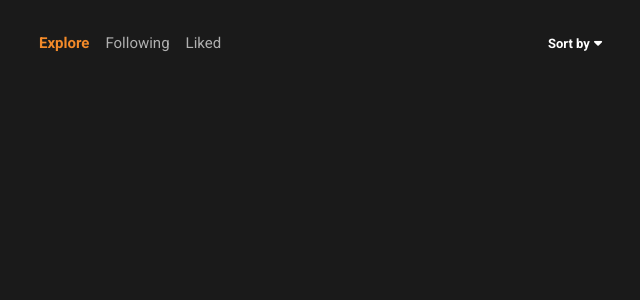
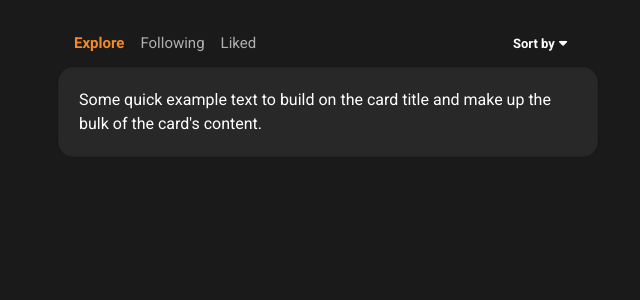
Before and after one commit to zimmoc/tastehub, a React (Create React App) app: page / in a window 1280 px wide. Shown: the top 300 px of the page, without its empty margins (312-952 px from the left). Built offline with nearby package versions, Linux system fonts and the light colour scheme.

Commit message:
Add axios pkg and defaults

```diff
--- a/src/App.js
+++ b/src/App.js
@@ -2,6 +2,7 @@ import './App.css';
 import { Route, Switch } from 'react-router-dom';
 import HomePage from './pages/HomePage';
 import css from './styles/App.module.css';
+import './api/axiosDefaults';
 
 function App() {
   return (
--- /dev/null
+++ b/src/api/axiosDefaults.js
@@ -0,0 +1,5 @@
+import axios from 'axios';
+
+axios.defaults.baseURL = 'https://tastehub-drf-6b3e52885b64.herokuapp.com/';
+axios.defaults.headers.post['Content-Type'] = 'multipart/form-data';
+axios.defaults.withCredentials = true;
--- a/src/components/feed/Feed.js
+++ b/src/components/feed/Feed.js
@@ -1,8 +1,14 @@
 import React from 'react';
 import TopBar from './TopBar';
+import Post from './posts/Post';
 
 function Feed() {
-  return <TopBar />;
+  return (
+    <>
+      <TopBar />
+      <Post />
+    </>
+  );
 }
 
 export default Feed;
--- a/src/components/feed/TopBar.js
+++ b/src/components/feed/TopBar.js
@@ -1,11 +1,13 @@
 import React from 'react';
-import css from '../../styles/Feed.module.css';
+import css from '../../styles/TopBar.module.css';
 import { Col, Container, Row, Navbar, Nav } from 'react-bootstrap';
 import { NavLink } from 'react-router-dom';
 
 function TopBar() {
   return (
-    <Col md={{ span: 6, offset: 3 }} fixed="top">
+    <Container>
+      <Row>
+        <Col md={{ span: 6, offset: 3 }}>
           <Navbar>
             <Container>
               <Nav className="mr-auto text-left">
@@ -34,6 +36,8 @@ function TopBar() {
             </Container>
           </Navbar>
         </Col>
+      </Row>
+    </Container>
   );
 }
 
--- /dev/null
+++ b/src/components/feed/posts/Post.js
@@ -0,0 +1,24 @@
+import React from 'react';
+import { Col, Card, Container, Row } from 'react-bootstrap';
+import css from '../../../styles/Post.module.css';
+
+function Post() {
+  return (
+    <Container>
+      <Row>
+        <Col md={{ span: 6, offset: 3 }}>
+          <Card md={12} className={`mt-1 ${css.Card}`}>
+            <Card.Body>
+              <Card.Text>
+                Some quick example text to build on the card title and make up
+                the bulk of the card's content.
+              </Card.Text>
+            </Card.Body>
+          </Card>
+        </Col>
+      </Row>
+    </Container>
+  );
+}
+
+export default Post;
--- a/src/styles/Feed.module.css
+++ /dev/null
@@ -1,22 +0,0 @@
-.TopBar {
-    max-width: 570px;
-}
-
-.NavLink {
-    margin-right: 16px;
-    font-size: 15px;
-    font-weight: 400;
-    color: #B0B0B0;
-}
-
-.SortBy {
-    color: #FFF;
-    font-size: 13px;
-    font-weight: 600;
-}
-
-.Active {
-    font-weight: 600;
-    font-size: 15px;
-    color: #F38A29;
-}
--- /dev/null
+++ b/src/styles/Post.module.css
@@ -0,0 +1,6 @@
+.Card {
+    background-color: #282828;
+    color: #fff;
+    border-radius: 15px;
+    box-shadow: 0 0 0 1px #181818;
+}
--- /dev/null
+++ b/src/styles/TopBar.module.css
@@ -0,0 +1,18 @@
+.NavLink {
+    margin-right: 16px;
+    font-size: 15px;
+    font-weight: 400;
+    color: #B0B0B0;
+}
+
+.SortBy {
+    color: #FFF;
+    font-size: 13px;
+    font-weight: 600;
+}
+
+.Active {
+    font-weight: 600;
+    font-size: 15px;
+    color: #F38A29;
+}
```
Lines whose indentation alone changed are shown as unchanged.
